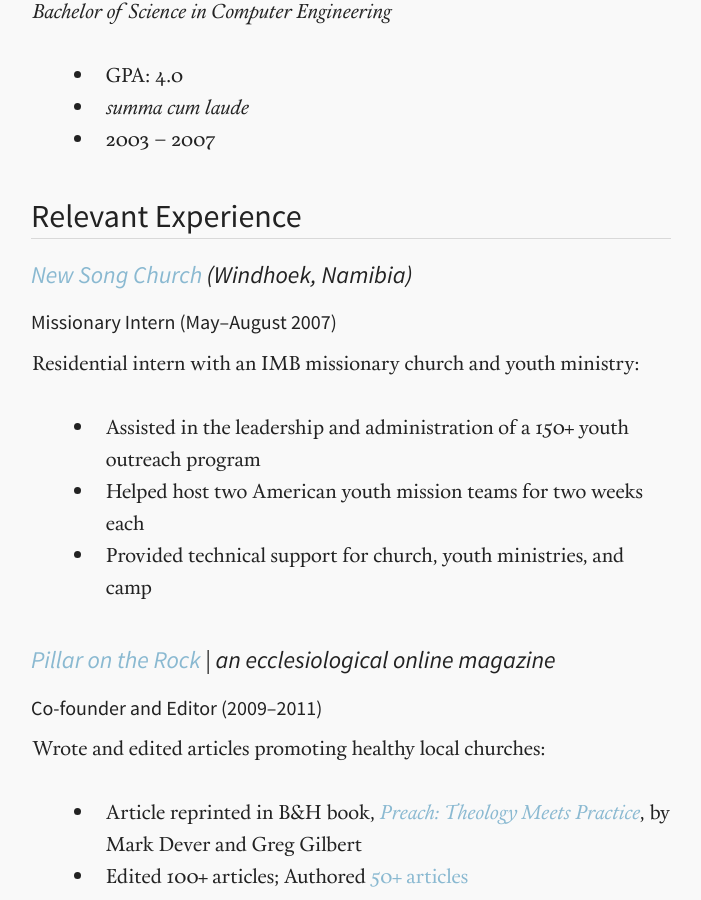
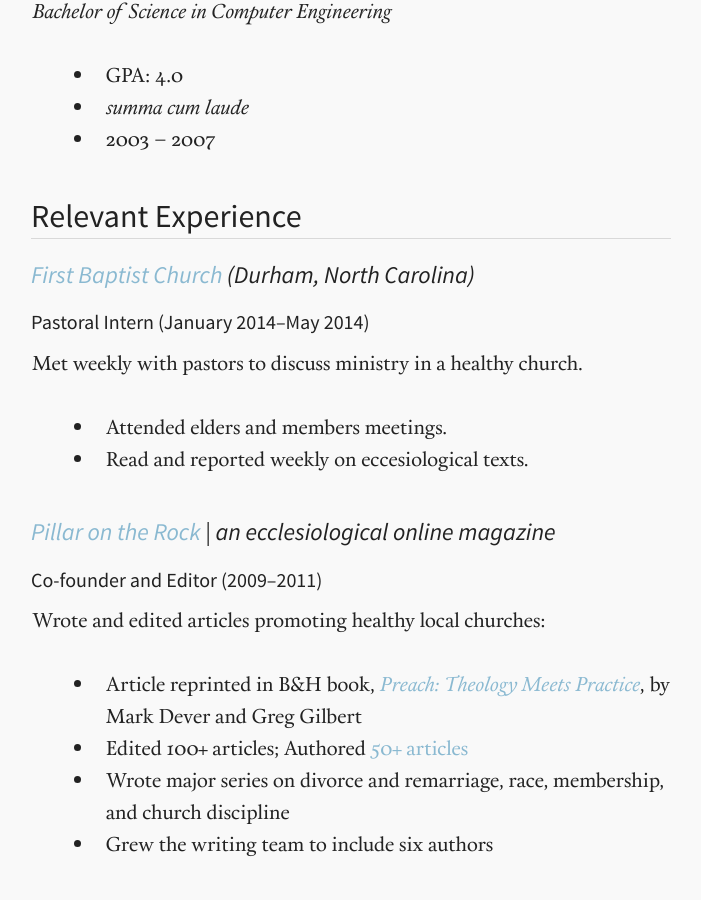
Before and after one commit to snowdj/vernonking.org, a Jekyll site: the page built from pages/cv.md, in a window 1280 px wide and 900 px high, scrolled down 2103 px. Shown: the whole window, without its empty margins (289-990 px from the left). Built offline with Jekyll 4.4.1, drawn with Linux system fonts in a browser that asks for light colours; some of the changed text lies outside the part shown.

Commit message:
updated cv

```diff
--- a/pages/cv.md
+++ b/pages/cv.md
@@ -20,7 +20,7 @@ I affirm the [Abstract of Principles](http://www.founders.org/abstract.html), th
 
 #### Spouse
 
-Kathryn Rose, married December 22, 2007
+Kathryn Rose
 
 #### Children
 
@@ -29,7 +29,7 @@ Kathryn Rose, married December 22, 2007
 3. Emma Grace (4)
 4. Seth Christopher (1)
 
-Our three eldest were adopted into the family in 2011.
+Some of our children were adopted in 2011.
 
 ## Education
 
@@ -58,15 +58,14 @@ Coursework toward *Master of Divinity in Missions*
 
 ## Relevant Experience
 
-### [New Song Church](http://www.newsong.org.na/) (Windhoek, Namibia)
+### [First Baptist Church](http://www.fbcdurham.org) (Durham, North Carolina)
 
-#### Missionary Intern (May--August 2007)
+#### Pastoral Intern (January 2014--May 2014)
 
-Residential intern with an IMB missionary church and youth ministry:
+Met weekly with pastors to discuss ministry in a healthy church.
 
-- Assisted in the leadership and administration of a 150+ youth outreach program
-- Helped host two American youth mission teams for two weeks each
-- Provided technical support for church, youth ministries, and camp
+- Attended elders and members meetings.
+- Read and reported weekly on eccesiological texts.
 
 ### [Pillar on the Rock](http://www.pillarontherock.com) | an ecclesiological online magazine
 
@@ -79,16 +78,27 @@ Wrote and edited articles promoting healthy local churches:
 - Wrote major series on divorce and remarriage, race, membership, and church discipline
 - Grew the writing team to include six authors
 
+### [New Song Church](http://www.newsong.org.na/) (Windhoek, Namibia)
+
+#### Missionary Intern (May--August 2007)
+
+Residential intern with an IMB missionary church and youth ministry:
+
+- Assisted in the leadership and administration of a 150+ youth outreach program
+- Helped host two American youth mission teams for two weeks each
+- Provided technical support for church, youth ministries, and camp
+
 ## Church Background
 
 ### [First Baptist Church](http://www.fbcdurham.org) (Durham, North Carolina)
 
 #### Member (2013 -- present)
 
-Although a new member, I am scheduled to serve in the following ways:
+Serving in the church in a variety of teaching roles:
 
-- Rotating Children’s Sunday School and home group teacher
-- Pastoral internship through Southeastern in Spring 2014
+- Home Fellowship (small group) co-leader and teacher (Fall 2014)
+- Bible for Life teacher, fifth grade boys (Fall 2014)
+- Bible for Life teacher, two year-olds (Fall 2013)
 
 ### [Church of Christ the King](http://www.christthekingfortworth.org) (Fort Worth, Texas)
 
@@ -106,7 +116,7 @@ Considered faithful to the community and participated in ad hoc duties:
 
 Sacrificially served while discerning future ministry goals:
 
-- Interim Sunday School teacher for College and Career class
+- Interim College and Career Director
 - Break-out teacher for youth ministry
 - Assumed temporary guardianship for twin teenage girls from the youth group
 
@@ -173,19 +183,19 @@ Led a team of five engineers and served as a point of contact with management.
 - *Elder*, First Baptist Church, Durham, North Carolina
 - *Associate Professor, Historical Theology and Baptist Studies*, Southeastern Baptist Theological Seminary
 
+### Benjamin H. Arbour, Ph.D.
+
+- Mentor and Friend
+
+### Andy Winn, M.Div.
+
+- *Associate Pastor*, First Baptist Church, Durham
+
 ### [Ryan Hutchinson](http://about.me/rrhutch), M.Div.
 
 - *Elder*, First Baptist Church, Durham, North Carolina
 - *Executive Vice President for Operations*, Southeastern Baptist Theological Seminary
 
-### Benjamin H. Arbour, Ph.D.
-
-- Mentor and Friend
-
 ### David Jacks, M.Div.
 
-- *Elder*, Church of Christ the King, Fort Worth, Texas
-
-### [Jonathan Dent](http://dcdents.org/), M.Div.
-
-- *Elder* (formerly), Church of Christ the King, Fort Worth, Texas
+- *Lead Pastor*, Church of Christ the King, Fort Worth, Texas
```
Also changed, not shown: other parts of pages/cv.md (+1 -1 lines), 4 other files.
